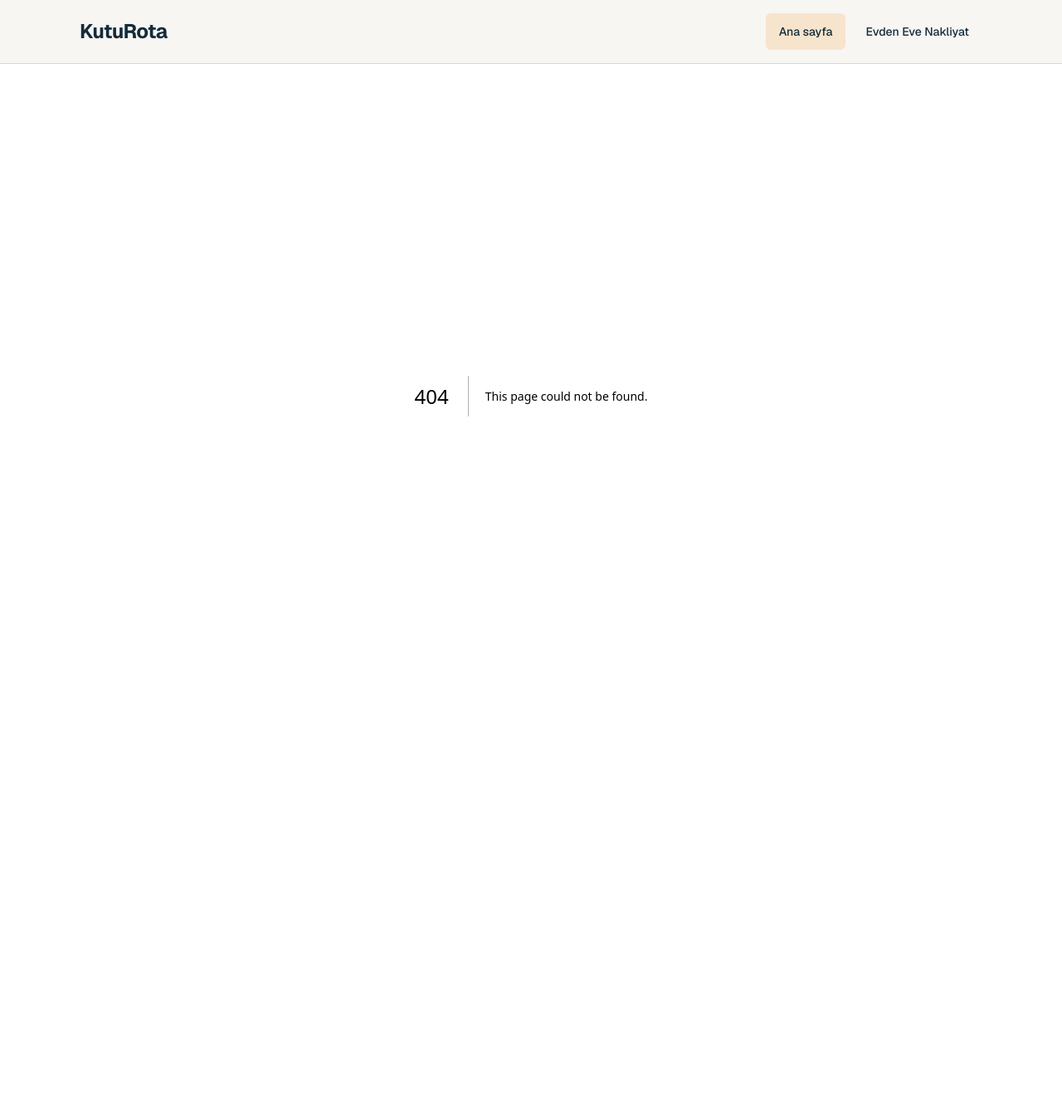
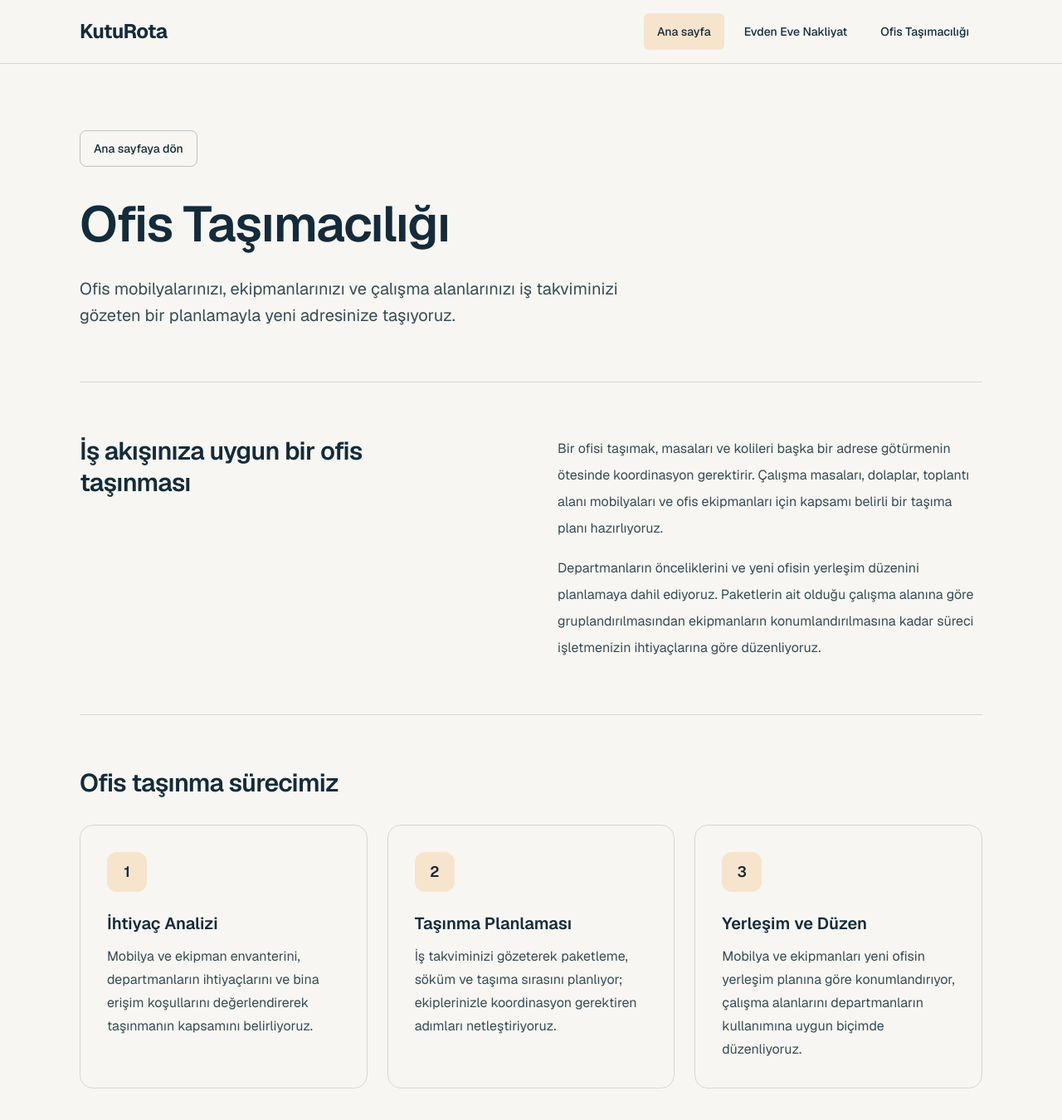
Before and after one commit to onurerkoc-dev/kuturota-web, a Next.js app: page /ofis-tasima in a window 1280 px wide. Before the commit this address had no page. Shown: the top 1350 px of the page at 83% size. Before the commit the page ends 877 px from the top, so only its background shows below. Built offline with nearby package versions, Linux system fonts and the light colour scheme.

Commit message:
feat: add office moving service page

```diff
--- /dev/null
+++ b/src/app/ofis-tasima/page.tsx
@@ -0,0 +1,106 @@
+import type { Metadata } from "next";
+import Link from "next/link";
+
+export const metadata: Metadata = {
+  title: "Ofis Taşımacılığı | KutuRota",
+  description:
+    "Ofis mobilyaları, ekipmanlar ve çalışma alanları için iş takviminizi gözeten taşımacılık. KutuRota'nın ihtiyaç analizi, planlama ve yerleşim sürecini keşfedin.",
+};
+
+const movingSteps = [
+  {
+    title: "İhtiyaç Analizi",
+    description:
+      "Mobilya ve ekipman envanterini, departmanların ihtiyaçlarını ve bina erişim koşullarını değerlendirerek taşınmanın kapsamını belirliyoruz.",
+  },
+  {
+    title: "Taşınma Planlaması",
+    description:
+      "İş takviminizi gözeterek paketleme, söküm ve taşıma sırasını planlıyor; ekiplerinizle koordinasyon gerektiren adımları netleştiriyoruz.",
+  },
+  {
+    title: "Yerleşim ve Düzen",
+    description:
+      "Mobilya ve ekipmanları yeni ofisin yerleşim planına göre konumlandırıyor, çalışma alanlarını departmanların kullanımına uygun biçimde düzenliyoruz.",
+  },
+];
+
+export default function OfisTasimaPage() {
+  return (
+    <main className="mx-auto w-full max-w-site flex-1 px-6 py-12 sm:px-8 sm:py-16 lg:py-20">
+      <Link
+        href="/"
+        className="inline-flex min-h-11 items-center rounded-lg border border-primary/25 px-4 text-sm font-medium text-primary hover:border-primary hover:bg-primary/5"
+      >
+        Ana sayfaya dön
+      </Link>
+
+      <header className="mt-8 border-b border-primary/15 pb-12 sm:pb-16">
+        <h1 className="max-w-3xl text-4xl leading-tight font-semibold tracking-tight text-primary sm:text-6xl">
+          Ofis Taşımacılığı
+        </h1>
+        <p className="mt-6 max-w-2xl text-lg leading-8 sm:text-xl">
+          Ofis mobilyalarınızı, ekipmanlarınızı ve çalışma alanlarınızı iş
+          takviminizi gözeten bir planlamayla yeni adresinize taşıyoruz.
+        </p>
+      </header>
+
+      <section
+        aria-labelledby="service-intro-title"
+        className="grid gap-6 py-12 sm:py-16 lg:grid-cols-2 lg:gap-16"
+      >
+        <h2
+          id="service-intro-title"
+          className="max-w-md text-2xl leading-tight font-semibold tracking-tight text-primary sm:text-3xl"
+        >
+          İş akışınıza uygun bir ofis taşınması
+        </h2>
+        <div className="max-w-2xl space-y-4 text-base leading-8">
+          <p>
+            Bir ofisi taşımak, masaları ve kolileri başka bir adrese götürmenin
+            ötesinde koordinasyon gerektirir. Çalışma masaları, dolaplar,
+            toplantı alanı mobilyaları ve ofis ekipmanları için kapsamı belirli
+            bir taşıma planı hazırlıyoruz.
+          </p>
+          <p>
+            Departmanların önceliklerini ve yeni ofisin yerleşim düzenini
+            planlamaya dahil ediyoruz. Paketlerin ait olduğu çalışma alanına
+            göre gruplandırılmasından ekipmanların konumlandırılmasına kadar
+            süreci işletmenizin ihtiyaçlarına göre düzenliyoruz.
+          </p>
+        </div>
+      </section>
+
+      <section
+        aria-labelledby="moving-steps-title"
+        className="border-t border-primary/15 pt-12 sm:pt-16"
+      >
+        <h2
+          id="moving-steps-title"
+          className="text-2xl font-semibold tracking-tight text-primary sm:text-3xl"
+        >
+          Ofis taşınma sürecimiz
+        </h2>
+        <ol role="list" className="mt-8 grid gap-6 md:grid-cols-3">
+          {movingSteps.map((step, index) => (
+            <li
+              key={step.title}
+              className="rounded-2xl border border-primary/15 p-6 sm:p-8"
+            >
+              <span
+                aria-hidden="true"
+                className="flex size-12 items-center justify-center rounded-xl bg-accent/20 text-lg font-semibold text-primary"
+              >
+                {index + 1}
+              </span>
+              <h3 className="mt-6 text-xl font-semibold text-primary">
+                {step.title}
+              </h3>
+              <p className="mt-3 text-base leading-7">{step.description}</p>
+            </li>
+          ))}
+        </ol>
+      </section>
+    </main>
+  );
+}
--- a/src/components/home/services-section.tsx
+++ b/src/components/home/services-section.tsx
@@ -10,6 +10,7 @@ const services = [
   },
   {
     title: "Ofis Taşımacılığı",
+    href: "/ofis-tasima",
     description:
       "Ofis mobilyaları ve ekipmanlarınız için çalışma düzeninizi gözeten, ihtiyaçlarınıza uygun taşınma çözümleri.",
     iconPath:
--- a/src/components/site-header.tsx
+++ b/src/components/site-header.tsx
@@ -24,6 +24,12 @@ export function SiteHeader() {
           >
             Evden Eve Nakliyat
           </Link>
+          <Link
+            href="/ofis-tasima"
+            className="inline-flex min-h-11 items-center rounded-md px-4 text-sm font-medium text-primary hover:bg-primary/5"
+          >
+            Ofis Taşımacılığı
+          </Link>
         </nav>
       </div>
     </header>
```
